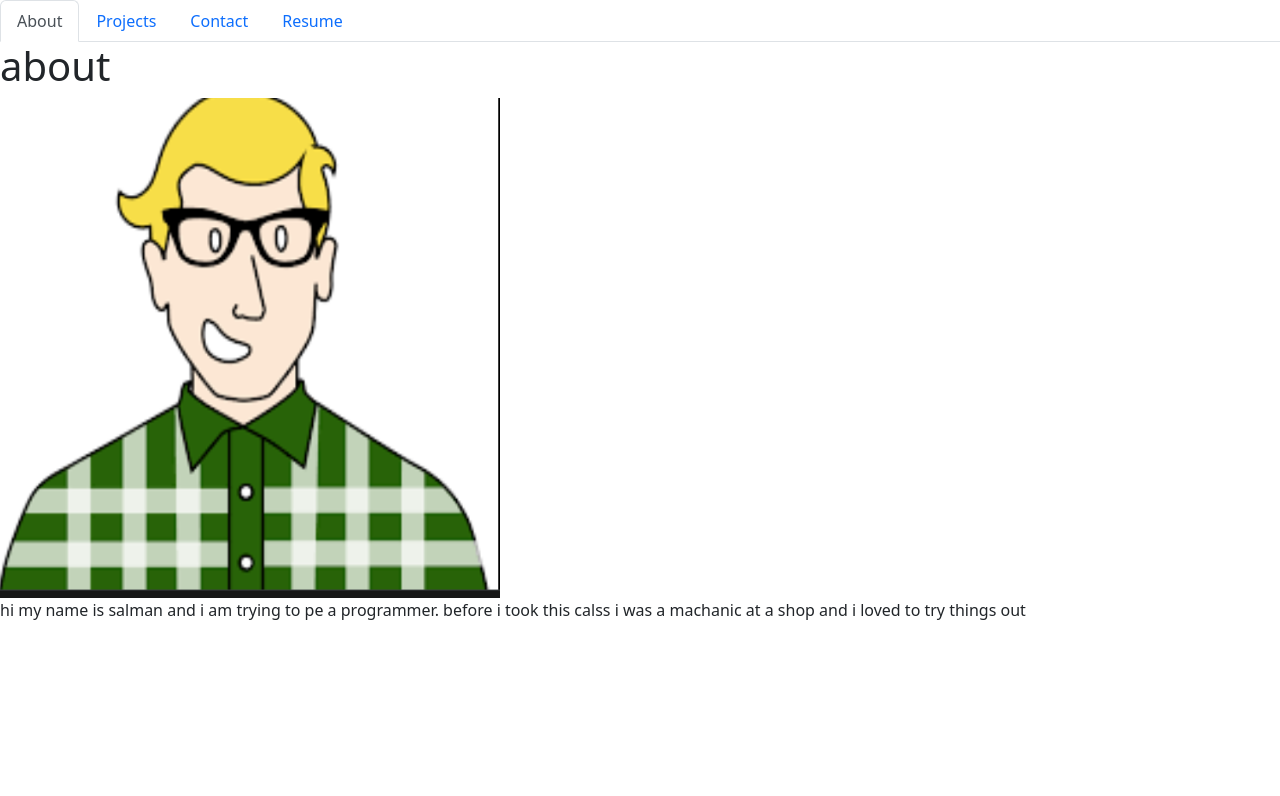
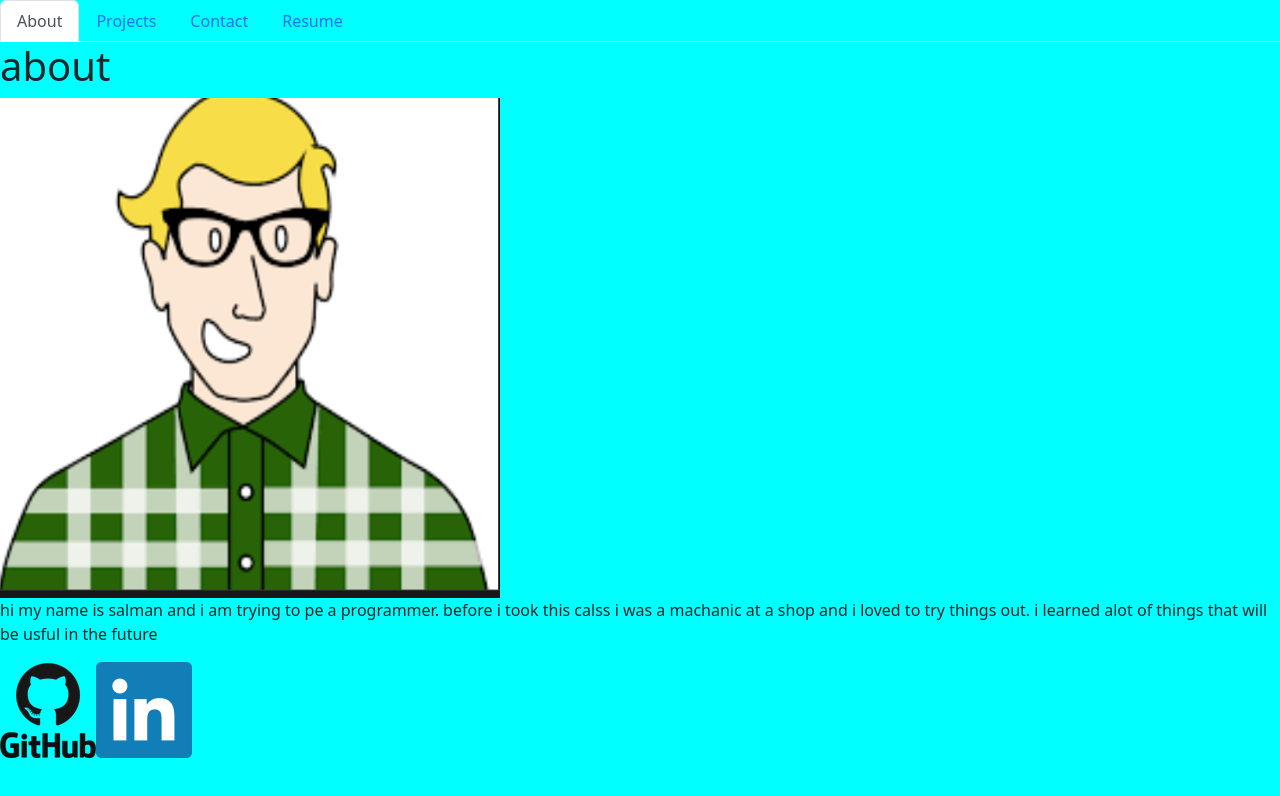
Before and after one commit to 456salman/my-prof, a React (Create React App) app: page / in a window 1280 px wide. Shown: the top 796 px of the page. Built offline with nearby package versions, Linux system fonts and the light colour scheme.

Commit message:
added footer

```diff
--- a/src/components/PortfolioContainer.js
+++ b/src/components/PortfolioContainer.js
@@ -4,6 +4,8 @@ import About from './pages/About';
 import Project from './pages/Projects';
 import Contact from './pages/Contact';
 import Resume from './pages/Resume';
+import github from '../../src/photo/github.png'
+import linkin from '../../src/photo/linkedin.png'
 
 export default function PortfolioContainer() {
   const [currentPage, setCurrentPage] = useState('About');
@@ -30,7 +32,8 @@ export default function PortfolioContainer() {
       <NavTabs currentPage={currentPage} handlePageChange={handlePageChange} />
       {/* Here we are calling the renderPage method which will return a component  */}
       {renderPage()}
-
+        <footer><a href='https://github.com/456salman?tab=repositories'><img  src={github} /></a>
+        <a href='https://www.linkedin.com/in/salman-alamin-16320a167/'><img  src={linkin} /></a></footer>
     </div>
   );
 }
--- a/src/components/pages/About.js
+++ b/src/components/pages/About.js
@@ -8,7 +8,7 @@ export default function Home() {
 
       <p>
       hi my name is salman and i am trying to pe a programmer. before i took this calss i was a machanic at a shop
-      and i loved to try things out
+      and i loved to try things out. i learned alot of things that will be usful in the future
       </p>
     </div>
   );
--- a/src/stylee/style.css
+++ b/src/stylee/style.css
@@ -2,3 +2,6 @@
     width: 500px;
     height: 500px;
 }
+*{
+    background-color: aqua;
+}
```
Also changed, not shown: src/photo/linkedin.png (added).
